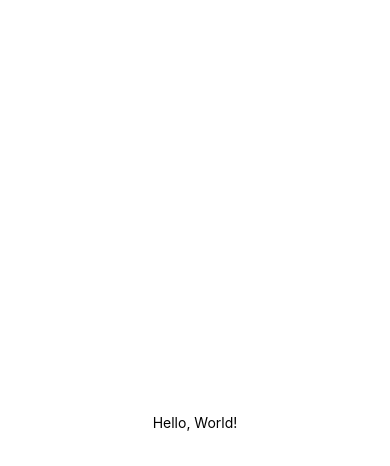
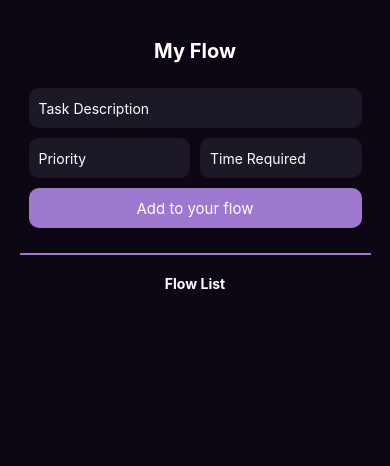
Before and after one commit to LloydN01/flow_app, a React Native app in the folder flow_app/: screen / in a window 390 px wide. Shown: the top 466 px of the page. Built offline with nearby package versions, Linux system fonts and the light colour scheme.

Commit message:
create basic text inputs and button

```diff
--- a/flow_app/App.tsx
+++ b/flow_app/App.tsx
@@ -1,20 +1,131 @@
-import { StatusBar } from 'expo-status-bar';
-import { StyleSheet, Text, View } from 'react-native';
+import {
+    Button,
+    StyleSheet,
+    Text,
+    TextInput,
+    TouchableOpacity,
+    View,
+} from "react-native";
+import { Picker } from "@react-native-picker/picker";
 
 export default function App() {
-  return (
-    <View style={styles.container}>
-      <Text>Hello, World!</Text>
-      <StatusBar style="auto" />
-    </View>
-  );
+    return (
+        <View style={styles.landingScreenContainer}>
+            <View style={styles.todoPageContainer}>
+                <View>
+                    <Text
+                        style={[
+                            styles.genericTextContainer,
+                            styles.genericTitleContainer,
+                        ]}
+                    >
+                        My Flow
+                    </Text>
+                </View>
+                <View style={styles.todoInputContainer}>
+                    <TextInput
+                        style={[
+                            styles.newTaskInputContainer,
+                            styles.textInputConatiner,
+                        ]}
+                        placeholder="Task Description"
+                        placeholderTextColor="white"
+                    />
+                    <View style={styles.todoExtraInfoContainer}>
+                        <TextInput
+                            style={[
+                                styles.textInputConatiner,
+                                styles.textInputAdditional,
+                            ]}
+                            placeholder="Priority"
+                            placeholderTextColor="white"
+                        />
+                        <TextInput
+                            style={[
+                                styles.textInputConatiner,
+                                styles.textInputAdditional,
+                            ]}
+                            placeholder="Time Required"
+                            placeholderTextColor="white"
+                        />
+                    </View>
+                    <TouchableOpacity style={styles.taskSubmitButton}>
+                        <Text style={styles.buttonText}>Add to your flow</Text>
+                    </TouchableOpacity>
+                </View>
+                <View style={styles.dividerContainer}></View>
+                <View style={styles.todoListContainer}>
+                    <Text style={styles.genericTextContainer}>Flow List</Text>
+                </View>
+            </View>
+        </View>
+    );
 }
 
 const styles = StyleSheet.create({
-  container: {
-    flex: 1,
-    backgroundColor: '#fff',
-    alignItems: 'center',
-    justifyContent: 'center',
-  },
+    landingScreenContainer: {
+        backgroundColor: "#0D0714",
+        height: "100%",
+    },
+    dividerContainer: {
+        borderBottomColor: "#9E78CF",
+        borderBottomWidth: 2,
+        width: "90%",
+        alignSelf: "center",
+    },
+    todoInputContainer: {
+        flexDirection: "column",
+        marginHorizontal: 10,
+        marginVertical: 20,
+        alignItems: "center",
+    },
+    todoExtraInfoContainer: {
+        flexDirection: "row",
+        justifyContent: "space-between",
+        width: "90%",
+    },
+    textInputConatiner: {
+        backgroundColor: "#1D1825",
+        paddingHorizontal: 10,
+        borderRadius: 10,
+        color: "white",
+        height: 40,
+        marginVertical: 5,
+    },
+    textInputAdditional: {
+        width: "48.5%",
+    },
+    newTaskInputContainer: {
+        width: "90%",
+    },
+    todoPageContainer: {
+        flexDirection: "column",
+        marginTop: "10%",
+    },
+    todoListContainer: {
+        marginVertical: 20,
+        flexDirection: "column",
+        alignItems: "center",
+    },
+    taskSubmitButton: {
+        width: "90%",
+        height: 40,
+        justifyContent: "center",
+        alignItems: "center",
+        borderRadius: 10,
+        backgroundColor: "#9E78CF",
+        marginVertical: 5,
+    },
+    buttonText: {
+        color: "white",
+        fontSize: 15,
+    },
+    genericTextContainer: {
+        color: "white",
+        fontWeight: "bold",
+    },
+    genericTitleContainer: {
+        fontSize: 20,
+        textAlign: "center",
+    },
 });
--- a/flow_app/package.json
+++ b/flow_app/package.json
@@ -12,7 +12,8 @@
     "expo": "~51.0.6",
     "expo-status-bar": "~1.12.1",
     "react": "18.2.0",
-    "react-native": "0.74.1"
+    "react-native": "0.74.1",
+    "react-native-simple-picker": "^3.1.4"
   },
   "devDependencies": {
     "@babel/core": "^7.20.0",
```
Also changed, not shown: 1 other file (tests, documents, lock files or other folders).
